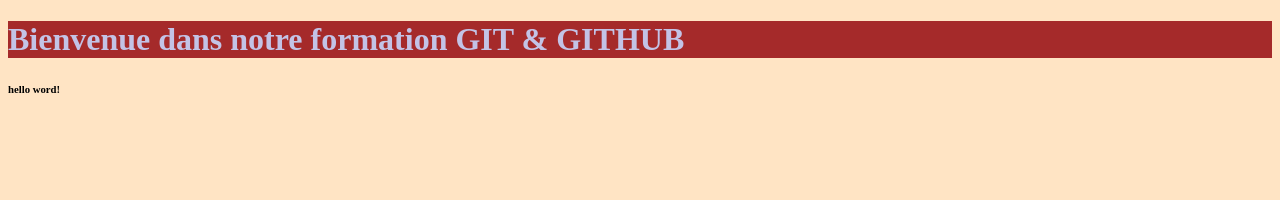
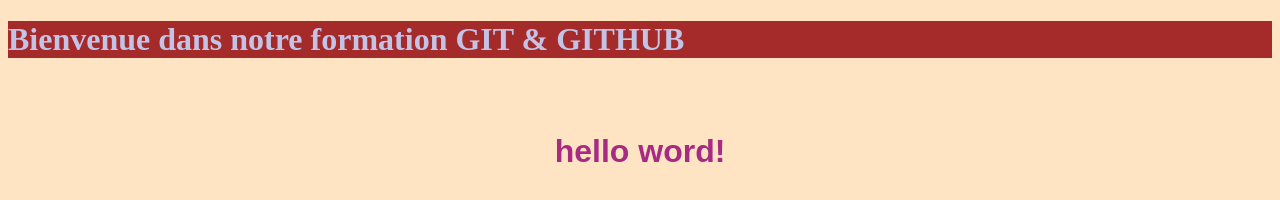
Before and after one commit to Jeweher/FirstRrpo, a plain HTML site: page index.html in a window 1280 px wide. Drawn offline with Linux system fonts and the light colour scheme.

Commit message:
ajout css

```diff
--- a/style.css
+++ b/style.css
@@ -5,3 +5,9 @@ h1{
 body{
     background-color: bisque;
 }
+h6{
+    font-family: sans-serif;
+    font-size: 2em;
+    color: rgb(167, 42, 131);
+    text-align: center;
+}
```
